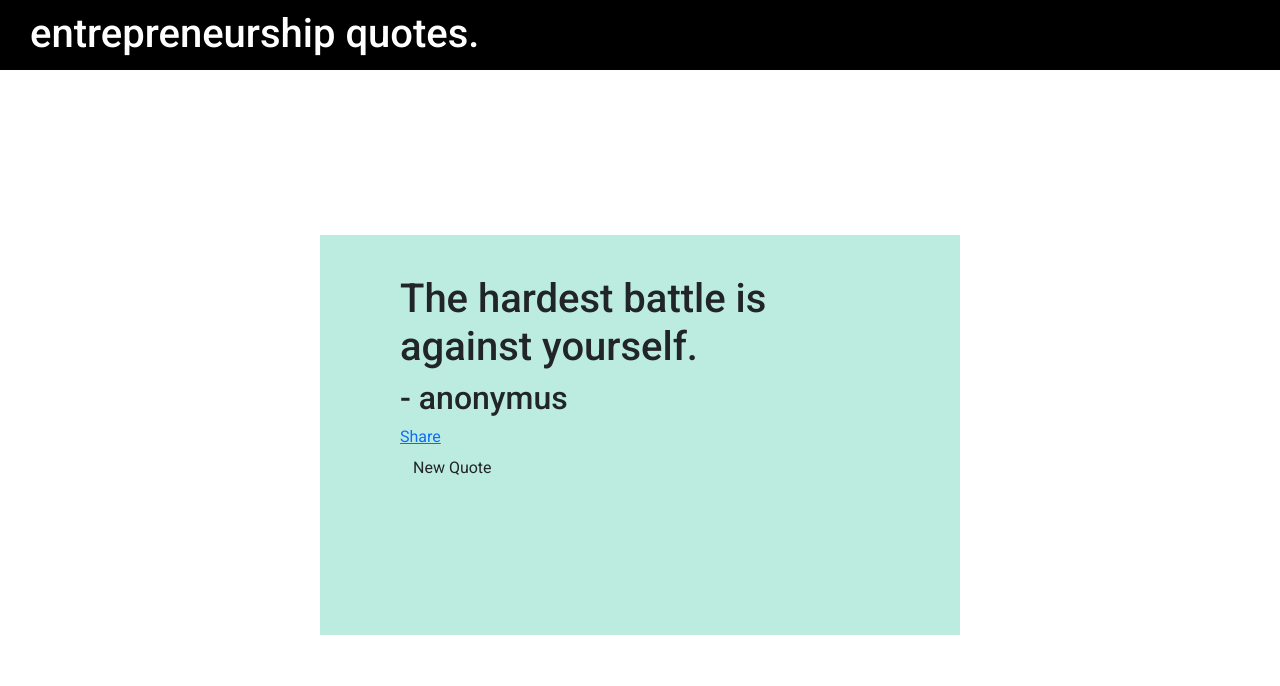
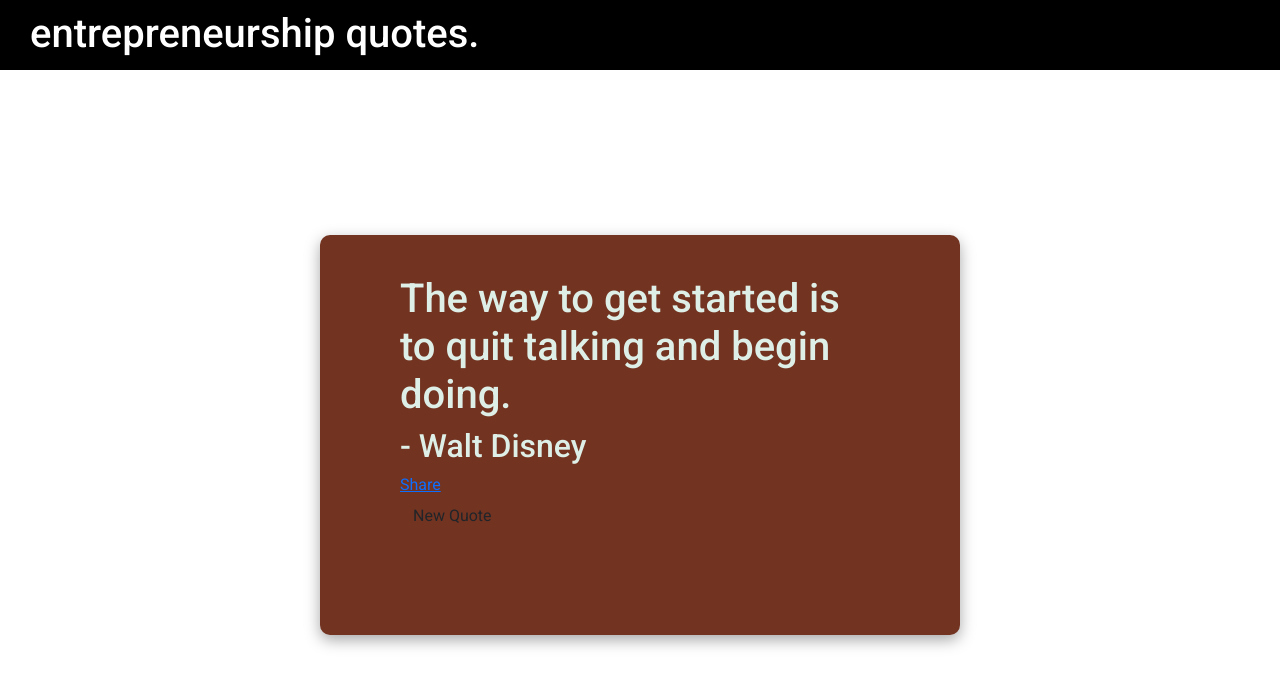
Before and after one commit to mateib47/random-quote-machine, a React (Create React App) app: page / in a window 1280 px wide. Shown: the top 686 px of the page. Built offline with nearby package versions, Linux system fonts and the light colour scheme; a web font is replaced by a local one.

Commit message:
add complicated random generator

```diff
--- a/src/App.jsx
+++ b/src/App.jsx
@@ -5,7 +5,15 @@
 import Topbar from "./components/Topbar/Topbar";
 
 const App = () => {
-    const colors = ["#BCECE0","#36EEE0", "#F652A0","#4C5270"];
+  const colors = [
+    "#3D3C40",
+    "#575659",
+    "#A6A6A6",
+    "#733321",
+    "#445869",
+    "#042940",
+    "#005C53",
+  ];
   const data = [
     { quote: "The hardest battle is against yourself.", author: "anonymus" },
     { quote: "stay hard", author: "david goggins" },
@@ -19,30 +27,61 @@
       author: "Walt Disney",
     },
     {
-        quote: "Life is what happens when you're busy making other plans.",
-        author: "John Lennon",
-      },
+      quote: "Life is what happens when you're busy making other plans.",
+      author: "John Lennon",
+    },
   ];
+
+  const shuffle = (arr) => {
+    let i = arr.length, j=0, temp;
+    while(i--){
+      j = Math.floor(Math.random() * (i + 1));
+      temp = arr[i];
+      arr[i] = arr[j];
+      arr[j] = temp;
+    }
+    return arr;
+  }
+
   const [newQuote, setNewQuote] = useState(0);
-  const [color, setColor] = useState(0)
+  const [color, setColor] = useState(0);
+  const [colorArr, setColorArr] = useState(shuffle([...Array(colors.length).keys()]));
+  const [quoteArr, setQuoteArr] = useState(shuffle([...Array(data.length).keys()]));
+
 
   const generateNew = () => {
-    setNewQuote(Math.floor(Math.random() * data.length));
-    setColor(Math.floor(Math.random() * data.length));
+    if(color > colors.length - 1){
+      color = 0;
+      setColorArr(shuffle([...Array(colors.length).keys()]));
+    }else{
+      let newCol = color + 1;
+      setColor(newCol);
+    }
+    if(newQuote > data.length - 1){
+      newQuote = 0;
+      setQuoteArr(shuffle([...Array(data.length).keys()]));
+    }else{
+      let newQuot = newQuote + 1;
+
+      setNewQuote(newQuot++);
+    }
   };
+
+
+
+
 
   return (
     <div className="app">
-      <Topbar/>
+      <Topbar />
       <div className="section">
         <QuoteBox
-        quote={data[newQuote].quote}
-        author={data[newQuote].author}
-        color={colors[color]}
-        setNewQuote={generateNew}
-      />
+          quote={data[quoteArr[newQuote]].quote}
+          author={data[quoteArr[newQuote]].author}
+          color={colors[colorArr[color]]}
+          setNewQuote={generateNew}
+        />
       </div>
-
     </div>
   );
 };
--- a/src/components/quoteBox.scss
+++ b/src/components/quoteBox.scss
@@ -1,9 +1,11 @@
 .quoteBox{
-    background-color: beige;
     max-width: 50%;
     height: 50vh;
     padding: 40px 80px;
     display: flex;
+    border-radius: 10px;
+    box-shadow: rgba(0, 0, 0, 0.35) 0px 5px 15px;
+    color: #DEEFE7;
 
     .left{
         flex:1;
```
